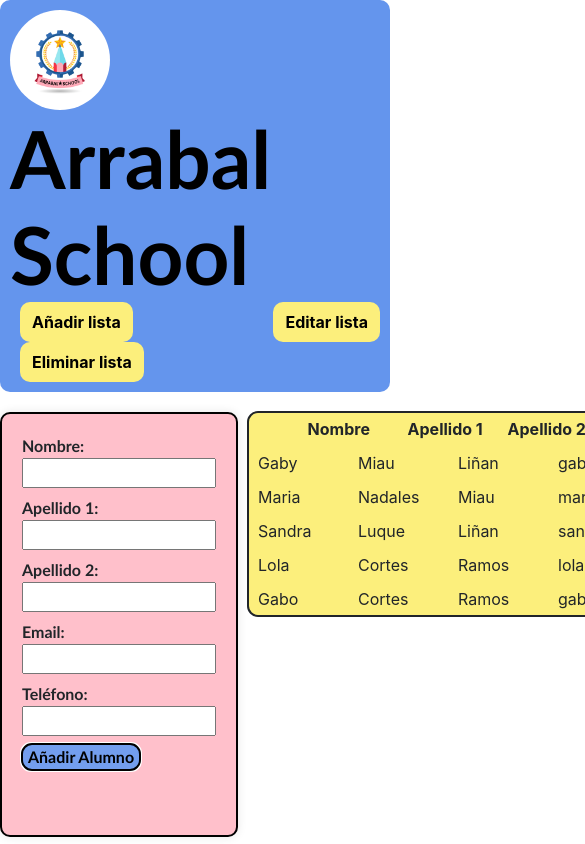
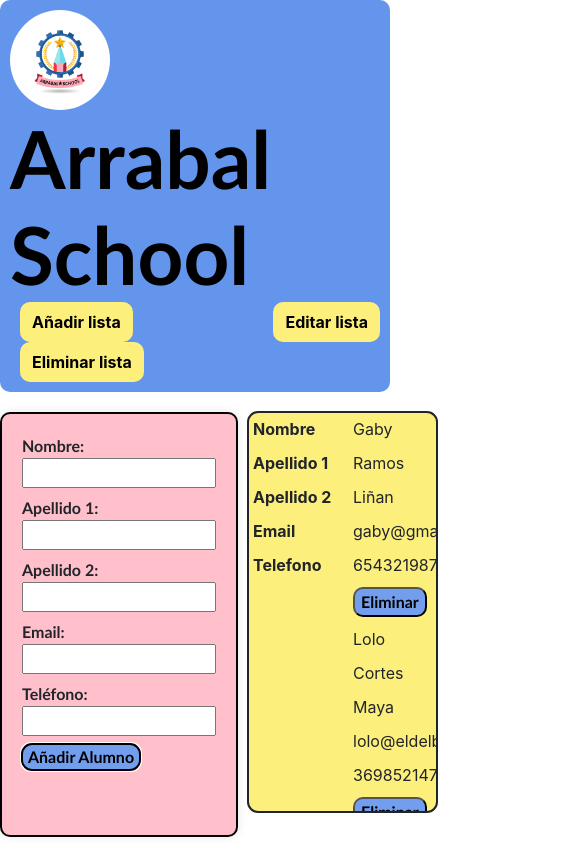
Before and after one commit to GabrielaRamos79/Proyecto3React, a React (Vite) app in the folder Proyecto3/: page / in a window 390 px wide. Shown: the top 844 px of the page, 585 px wide, since content can reach past the window. Built offline with nearby package versions, Linux system fonts and the light colour scheme; data requests are answered from the project's data file.

Commit message:
Responsive and delete button modifications

```diff
--- a/Proyecto3/db.json
+++ b/Proyecto3/db.json
@@ -3,41 +3,17 @@
     {
       "id": "1",
       "nombre": " Gaby",
-      "apellido1": "Miau",
+      "apellido1": "Ramos",
       "apellido2": "Liñan",
       "email": "gaby@gmail.com",
-      "telefono": "654321"
+      "telefono": "654321987"
     },
     {
-      "id": "2",
-      "nombre": " Maria",
-      "apellido1": "Nadales",
-      "apellido2": "Miau",
-      "email": "maria@gmail.com",
-      "telefono": "12345"
-    },
-    {
-      "id": "3",
-      "nombre": " Sandra",
-      "apellido1": "Luque",
-      "apellido2": "Liñan",
-      "email": "sandy@gmail.com",
-      "telefono": "67889"
-    },
-    {
-      "id": "0c50",
-      "nombre": "Lola",
+      "id": 1706807472990,
+      "nombre": "Lolo",
       "apellido1": "Cortes",
-      "apellido2": "Ramos",
-      "email": "lola@lamona.com",
-      "telefono": "65555555"
-    },
-    {
-      "id": "ac6f",
-      "nombre": "Gabo",
-      "apellido1": "Cortes",
-      "apellido2": "Ramos",
-      "email": "gaboto@eldelamoto.com",
+      "apellido2": "Maya",
+      "email": "lolo@eldelbombo.com",
       "telefono": "369852147"
     }
   ]
--- a/Proyecto3/src/components/Proyecto3.jsx
+++ b/Proyecto3/src/components/Proyecto3.jsx
@@ -21,6 +21,11 @@ import Imagen1 from "../img/logo.png";
     // setUser({...user, [e.target.name]:e.target.value})
   };
 
+  const handleRemoveUser = (id) => {
+    const updateAlumnos = alumnos.filter((alumno) => alumno.id !== id);
+    setAlumnos(updateAlumnos);
+  };
+
   // const handleSubmit = (e) => {
   //   e.preventDefault();
   //   onAgregarAlumno(alumno);
@@ -42,7 +47,16 @@ import Imagen1 from "../img/logo.png";
 
   //UserService.getAllUsers();
   async function handlerAddUserToList() {
-    await UserService.submitUser(alumno);
+    const newAlumno = {...alumno, id: Date.now() };
+    await UserService.submitUser(newAlumno);
+    setAlumno({
+      nombre: "",
+      apellido1: "",
+      apellido2:"",
+      email: "",
+      telefono: ""
+    });
+  }
     // setAlumnos =({
     //   nombre: alumno.nombre,
     //   apellido1: alumno.apellido1,
@@ -52,7 +66,7 @@ import Imagen1 from "../img/logo.png";
     // });
 
     //UserService.getAllUsers();
-  }
+
   /*function Proyecto3React() {*/
 
   return (
@@ -142,6 +156,9 @@ import Imagen1 from "../img/logo.png";
                 <td>{alumno.apellido2}</td>
                 <td>{alumno.email}</td>
                 <td>{alumno.telefono}</td>
+                <td>
+                <button className="botoneliminar" onClick={() => handleRemoveUser(alumno.id)}>Eliminar</button>
+                </td>
               </tr>
             ))
             }
--- a/Proyecto3/src/components/proyecto3.css
+++ b/Proyecto3/src/components/proyecto3.css
@@ -10,16 +10,16 @@
 .logo {
   display: block;
   width: 100px;
-    height:  auto;
+  height: auto;
   margin-right: 10px;
   border-radius: 50%;
 }
 
-.titleNavbar{
+.titleNavbar {
   font-size: 80px;
-    font-family:'Gill Sans', 'Gill Sans MT', Calibri, 'Trebuchet MS', sans-serif;
+  font-family: "Gill Sans", "Gill Sans MT", Calibri, "Trebuchet MS", sans-serif;
   font-weight: bolder;
-    color:black;
+  color: black;
   margin: auto;
 }
 
@@ -27,7 +27,7 @@
   margin-left: 10px;
   padding: 8px 12px;
   background-color: rgb(252, 239, 124);
-    color:black;
+  color: black;
   border: none;
   font-weight: bold;
   border-radius: 10px;
@@ -36,30 +36,28 @@
 
 .buttonNavbar:hover {
   background-color: pink;
-    color:rgb(238, 240, 236);
+  color: rgb(238, 240, 236);
   font-style: italic;
 }
 
-.tabla-container{
+.tabla-container {
   max-width: 900px;
   margin: auto;
   margin-top: 0;
   text-align: center;
 }
 
-
-
-.formulario{
+.formulario {
   display: flex;
   flex-direction: row;
   justify-content: space-between;
   align-items: center;
   text-align: left;
   max-width: 700px;
-    margin:auto;
+  margin: auto;
 }
 
-.formalumnos{
+.formalumnos {
   display: flex;
   flex-direction: column;
   max-width: 450px;
@@ -70,25 +68,25 @@
   box-sizing: border-box;
   background-color: pink;
   border: 2px solid black;
-    box-shadow: 0px 0px 10px 0px rgba(0,0,0,0.1);
-    font-family: 'Gill Sans', 'Gill Sans MT', Calibri, 'Trebuchet MS', sans-serif;
+  box-shadow: 0px 0px 10px 0px rgba(0, 0, 0, 0.1);
+  font-family: "Gill Sans", "Gill Sans MT", Calibri, "Trebuchet MS", sans-serif;
   font-weight: bold;
-    text-align:  left;
+  text-align: left;
 }
 
-.botonagregar{
+.botonagregar {
   color: black;
   font-size: 1em;
   font-weight: bolder;
   float: right;
-    transition: all .2s ease-in-out;
+  transition: all 0.2s ease-in-out;
   background-color: rgb(115, 158, 238);
   border: none;
-    outline:auto;
-    cursor:pointer;
+  outline: auto;
+  cursor: pointer;
   border-radius: 10px;
   width: fit-content;
-    box-shadow:15px;
+  box-shadow: 15px;
 }
 
 .botonagregar:hover {
@@ -97,15 +95,16 @@
   background-color: yellow;
 }
 
-.listadoAlumnos{
-    list-style:none;
-    display:flex;
+.listadoAlumnos {
+  list-style: none;
+  display: flex;
   flex-direction: column;
   flex-wrap: wrap;
-    align-items:center;
-    justify-content:space-around;
+  align-items: center;
+  justify-content: space-around;
   max-height: 400px;
-    width:100%;
+  width: 100%;
+  border-collapse: collapse;
   overflow-y: scroll;
   outline: auto;
   background-color: rgb(252, 239, 124);
@@ -115,9 +114,31 @@
 }
 
 .listadoAlumnos th,
-.listadoAlumnos td{
+.listadoAlumnos td {
   min-width: 100px;
   word-wrap: break-word;
-    text-align:justify;
+  text-align: justify;
   padding: 5px;
 }
+
+@media (max-width: 768px) {
+  .listadoAlumnos th,
+  .listadoAlumnos td {
+    display:block;
+    width: 100%;
+  };
+}
+
+.botoneliminar {
+  border-radius: 10px;
+  background-color: rgb(115, 158, 238);
+  font-family: "Gill Sans", "Gill Sans MT", Calibri, "Trebuchet MS", sans-serif;
+  font-weight: bold;
+}
+
+.botoneliminar:hover {
+  cursor: pointer;
+  transition: all 0.2s ease-in-out;
+  background-color: rgb(76, 110, 178);
+  color: palevioletred;
+}
```
Lines whose indentation alone changed are shown as unchanged.
